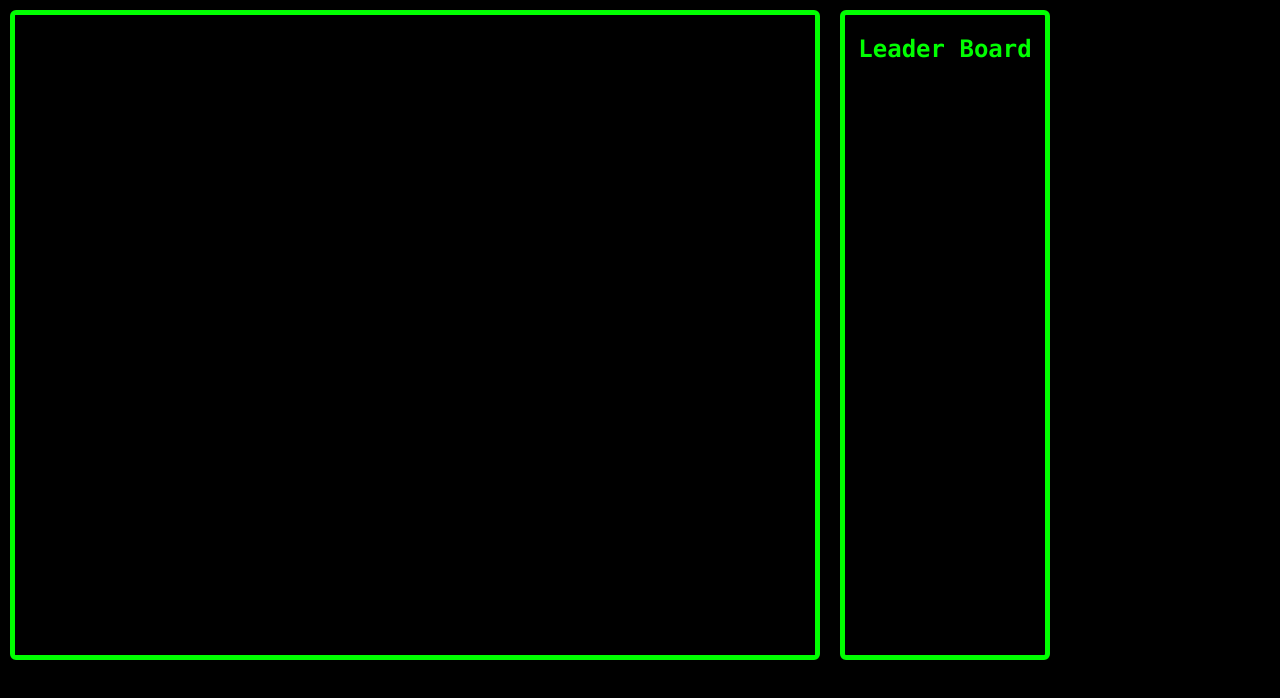
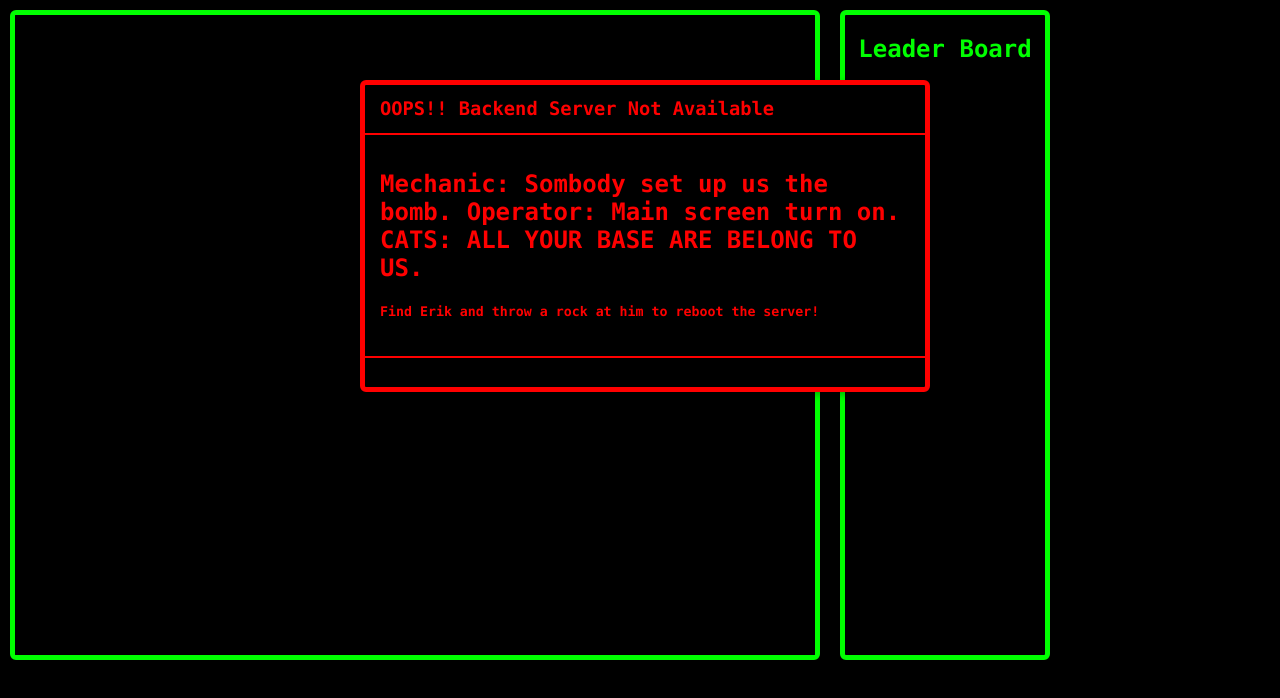
Before and after one commit to eonarheim/HyperAsteroids, a plain HTML site: page client/asteroids.html in a window 1280 px wide. Both pictures are taken after a click on the button "Get Started!". Drawn offline with nearby package versions, Linux system fonts and the light colour scheme; no server answers.

Commit message:
Added server not available error message

```diff
--- a/client/asteroids.html
+++ b/client/asteroids.html
@@ -14,6 +14,19 @@
 	<h2>Leader Board</h2>
 	<div class="modal-body">
 
+  </div>
+</div>
+
+<div id="serverdown" class="modal hide" tabindex="-1" role="dialog" aria-labelledby="serverdownLabel" aria-hidden="true" style='border-color:red;color:red;display:none'>
+  <div class="modal-header" style="border-bottom: 2px solid red;">
+
+    <h3 id="serverdownLabel">OOPS!! Backend Server Not Available</h3>
+  </div>
+  <div class="modal-body">
+    <h2>Mechanic: Sombody set up us the bomb. Operator: Main screen turn on. CATS: ALL YOUR BASE ARE BELONG TO US.</h2>
+    <h5>Find Erik and throw a rock at him to reboot the server!<h5>
+  </div>
+  <div class="modal-footer" style="border-top: 2px solid red;">
   </div>
 </div>
 
--- a/client/asteroids.js
+++ b/client/asteroids.js
@@ -43,6 +43,13 @@ var Game = function(playerName) {
 	socket.on('connect',function(){
 		$('#game').empty();
 	});
+
+  socket.on('error', function(){
+    self.dead = true;
+
+    $('#serverdown').show();
+
+  });
 
 
 	socket.on(Client.start, function(data){
```
